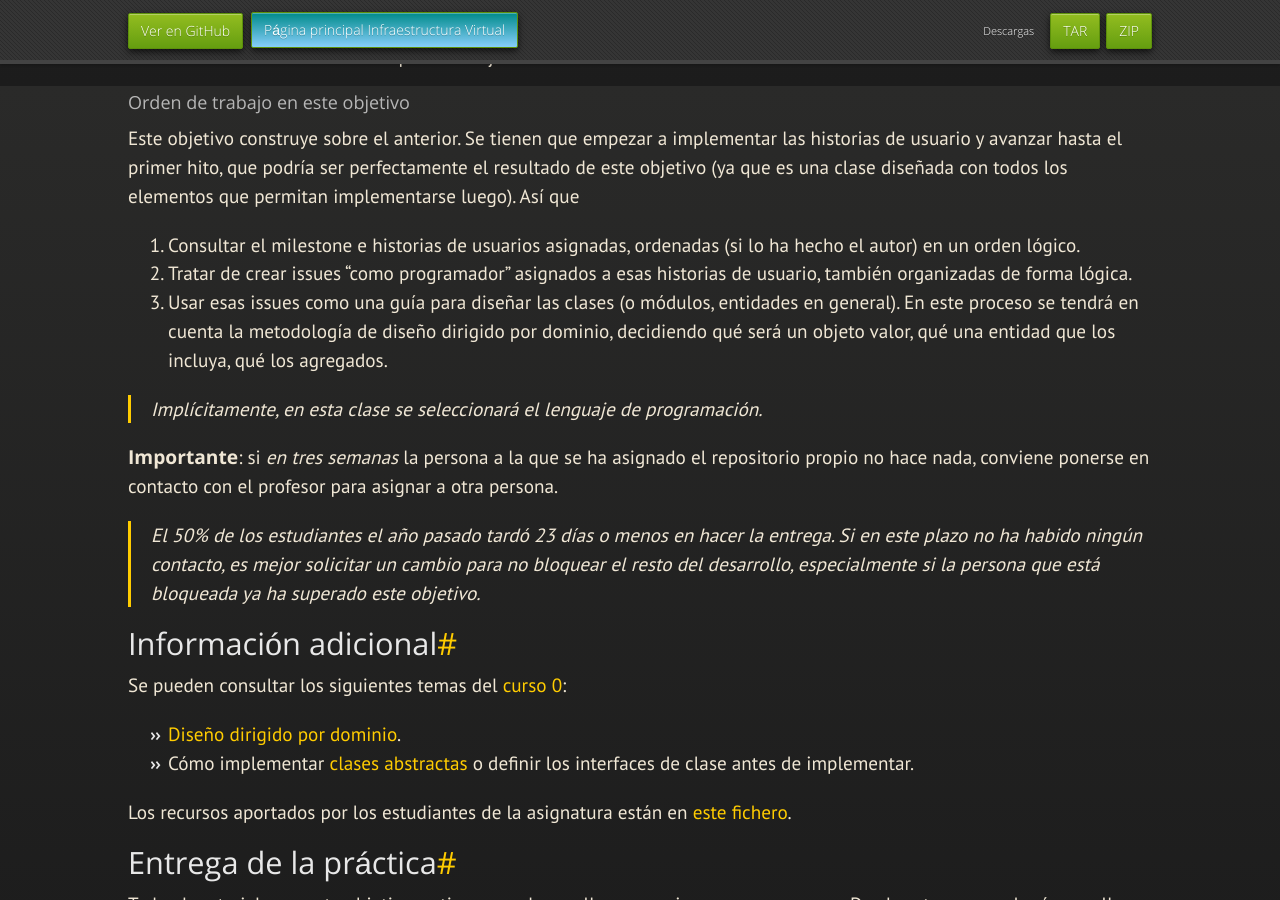
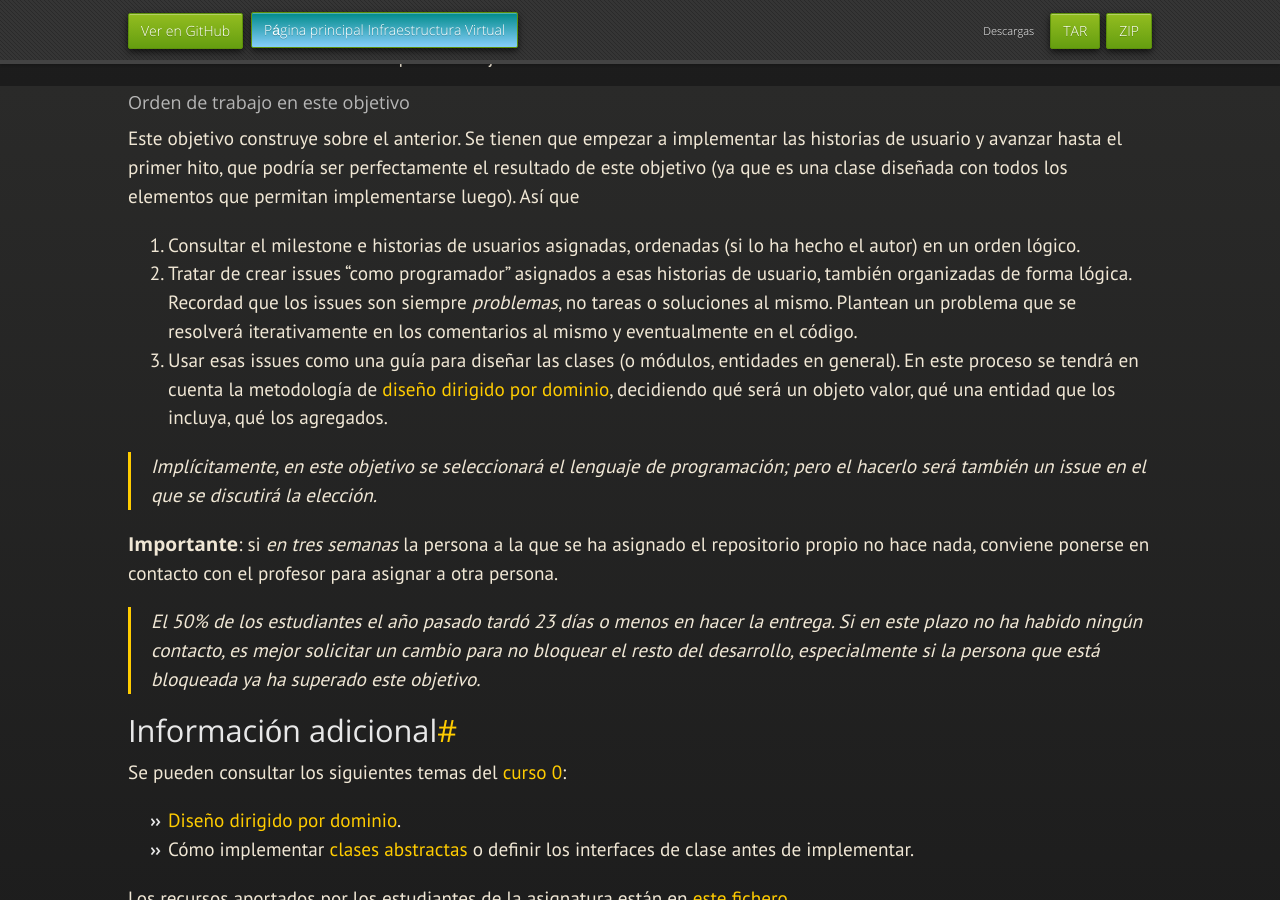
Before and after one commit to JJ/IV, a Jekyll site: the page built from documentos/proyecto/2.Entidad.md, in a window 1280 px wide and 900 px high, scrolled down 2614 px. Built offline with Jekyll 4.4.1, drawn with Linux system fonts in a browser that asks for light colours; nearby versions of some CDN libraries; some web fonts are replaced; our own code applies the rules of GitHub Pages for plain Markdown files.

Commit message:
Sync documentos/proyecto/2.Entidad.md de master a gh-pages

```diff
--- a/documentos/proyecto/2.Entidad.md
+++ b/documentos/proyecto/2.Entidad.md
@@ -150,13 +150,17 @@ todos los elementos que permitan implementarse luego). Así que
 1. Consultar el milestone e historias de usuarios asignadas, ordenadas (si lo ha
    hecho el autor) en un orden lógico.
 2. Tratar de crear issues "como programador" asignados a esas historias de
-   usuario, también organizadas de forma lógica.
+   usuario, también organizadas de forma lógica. Recordad que los issues son
+   siempre *problemas*, no tareas o soluciones al mismo. Plantean un problema
+   que se resolverá iterativamente en los comentarios al mismo y eventualmente
+   en el código.
 3. Usar esas issues como una guía para diseñar las clases (o módulos, entidades
-   en general). En este proceso se tendrá en cuenta la metodología de diseño
-   dirigido por dominio, decidiendo qué será un objeto valor, qué una entidad
-   que los incluya, qué los agregados.
+   en general). En este proceso se tendrá en cuenta la metodología de [diseño
+   dirigido por dominio](https://jj.github.io/curso-tdd/temas/ddd), decidiendo
+   qué será un objeto valor, qué una entidad que los incluya, qué los agregados.
 
-> Implícitamente, en esta clase se seleccionará el lenguaje de programación.
+> Implícitamente, en este objetivo se seleccionará el lenguaje de programación;
+> pero el hacerlo será también un issue en el que se discutirá la elección.
 
 **Importante**: si *en tres semanas* la persona a la que se ha asignado el
 repositorio propio no hace nada, conviene ponerse en contacto con el profesor
```
